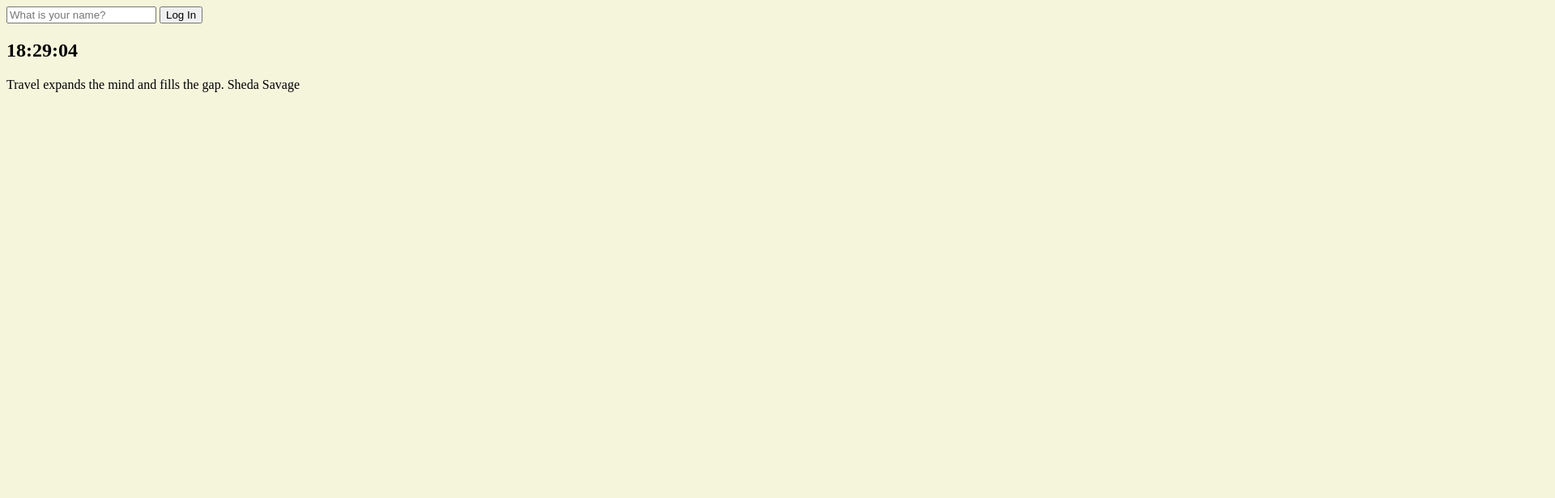
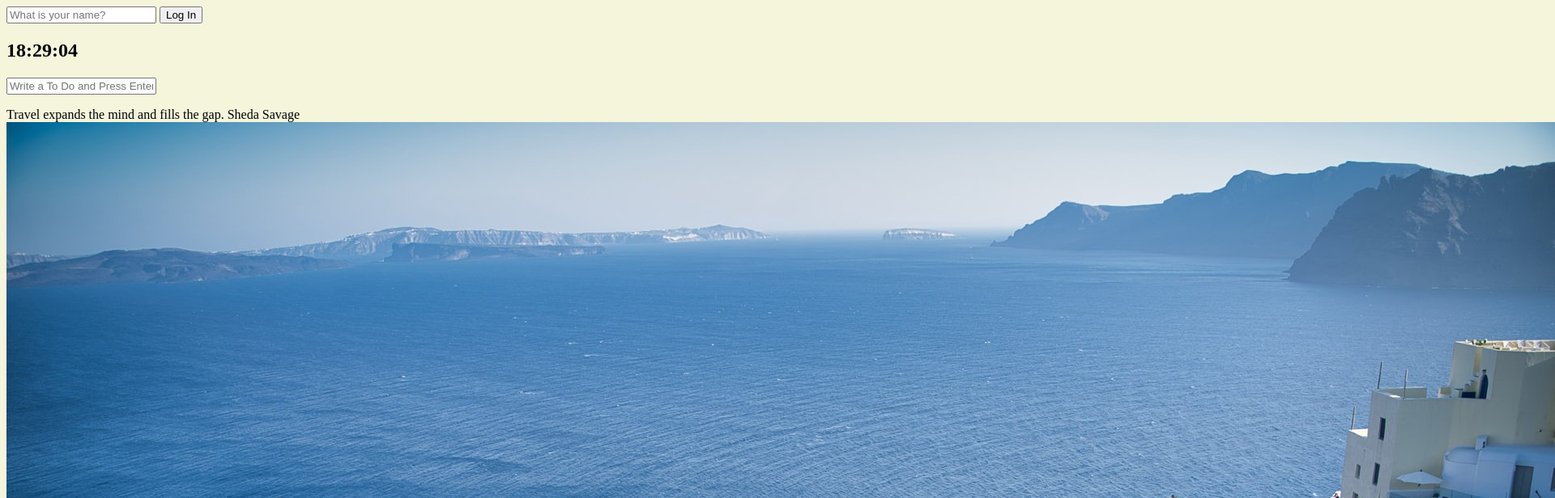
Before and after one commit to scottsuk0306/momentum-clone, a plain HTML site: page index.html in a window 1280 px wide. Shown: the top 616 px of the page at 81% size, 1920 px wide, since content can reach past the window. Drawn offline with Linux system fonts and the light colour scheme.

Commit message:
Add background image

```diff
--- a/index.html
+++ b/index.html
@@ -19,6 +19,10 @@
     </form>
     <h2 id="clock">00:00:00</h2>
     <h1 id="greeting" class="hidden"></h1>
+    <form id="todo-form">
+        <input type="text" placeholder="Write a To Do and Press Enter" required />
+    </form>
+    <ul id="todo-list"></ul>
     <div id="quote">
         <span></span>
         <span></span>
@@ -26,5 +30,6 @@
     <script src="js/greeting.js"></script>
     <script src="js/clock.js"></script>
     <script src="js/quote.js"></script>
+    <script src="js/background.js"></script>
 </body>
 </html>
--- /dev/null
+++ b/js/background.js
@@ -0,0 +1,9 @@
+const images = ["0.jpeg", "1.jpeg", "2.jpeg"];
+
+const chosenImage = images[Math.floor(Math.random() * images.length)];
+
+const bgImage = document.createElement("img");
+
+bgImage.src = `img/${chosenImage}`;
+
+document.body.appendChild(bgImage);
```
